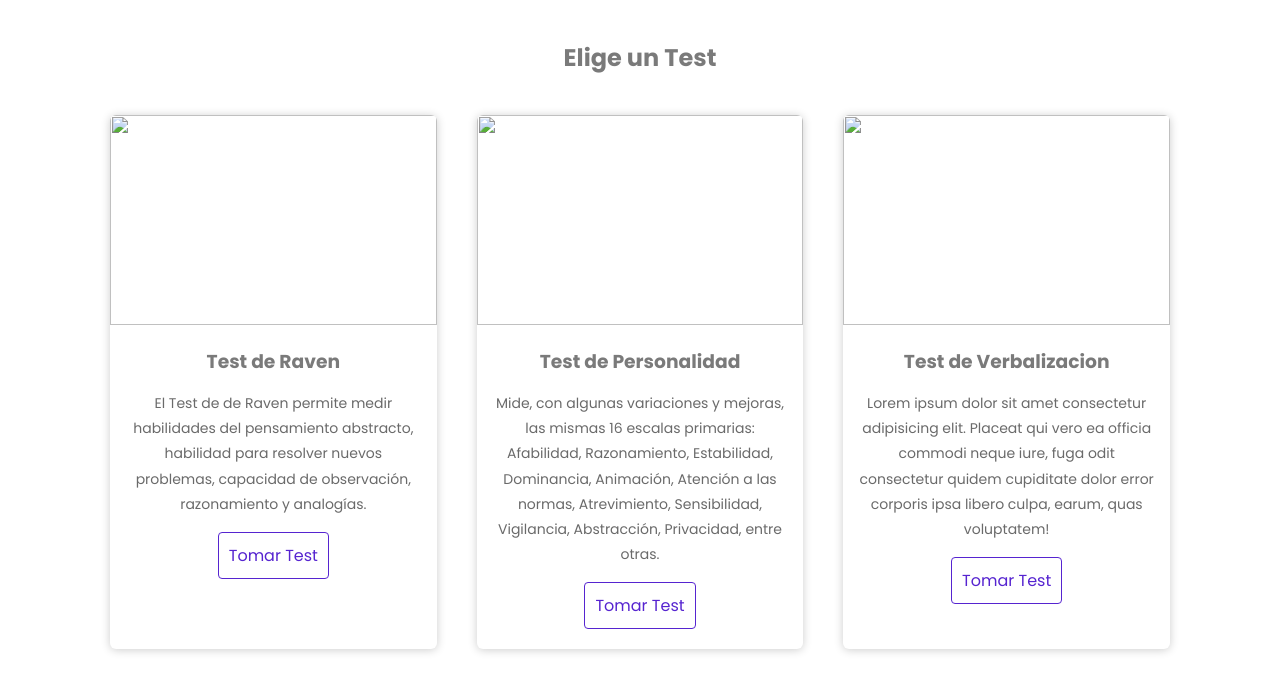
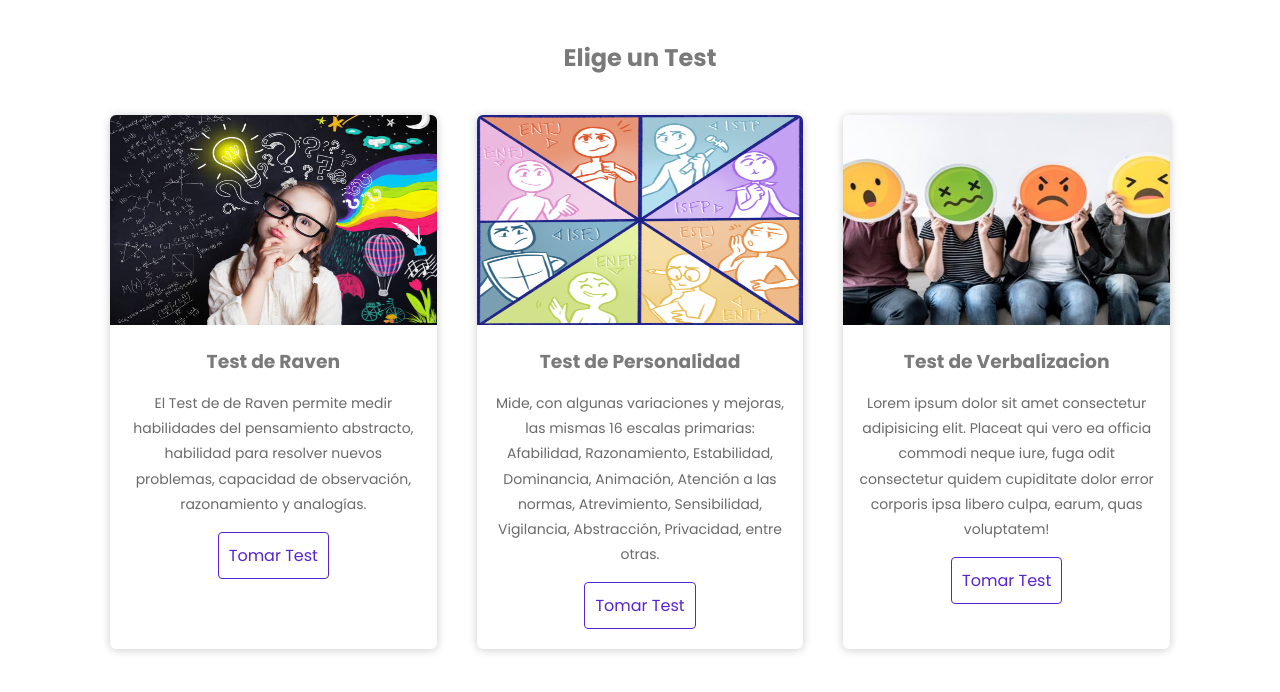
Before and after one commit to Mirandaaca/Web-System, a plain HTML site: page tests.html in a window 1280 px wide. Drawn offline with Linux system fonts and the light colour scheme; files that its build step writes are made by us from their sources.

Commit message:
Update tests.html

```diff
--- a/tests.html
+++ b/tests.html
@@ -4,7 +4,7 @@
 	<meta charset="UTF-8">
 	<meta name="viewport" content="width=device-width, user-scalable=no, initial-scale=1.0, maximum-scale=1.0, minimum-scale=1.0">
 	<title>Tests Disponibles</title>
-	<link rel="stylesheet" href="estilos/tests.css">
+	<link rel="stylesheet" href="tests.css">
 </head>
 <body>
 <div class="title-cards">
@@ -14,7 +14,7 @@
 
         <div class="card">
 	            <figure>
-		        <img src="imagenes/img1.jpg">
+		        <img src="img1.jpg">
 	            </figure>
 	            <div class="contenido-card">
 		            <h3>Test de Raven</h3>
@@ -25,7 +25,7 @@
     </div>
     <div class="card">
 	            <figure>
-		        <img src="imagenes/img2.png">
+		        <img src="img2.png">
 	            </figure>
 	    <div class="contenido-card">
 		            <h3>Test de Personalidad</h3>
@@ -36,7 +36,7 @@
     </div>
     <div class="card">
 	        <figure>
-		    <img src="imagenes/img3.jpg">
+		    <img src="img3.jpg">
 	        </figure>
 	        <div class="contenido-card">
 		            <h3>Test de Verbalizacion</h3>
```
